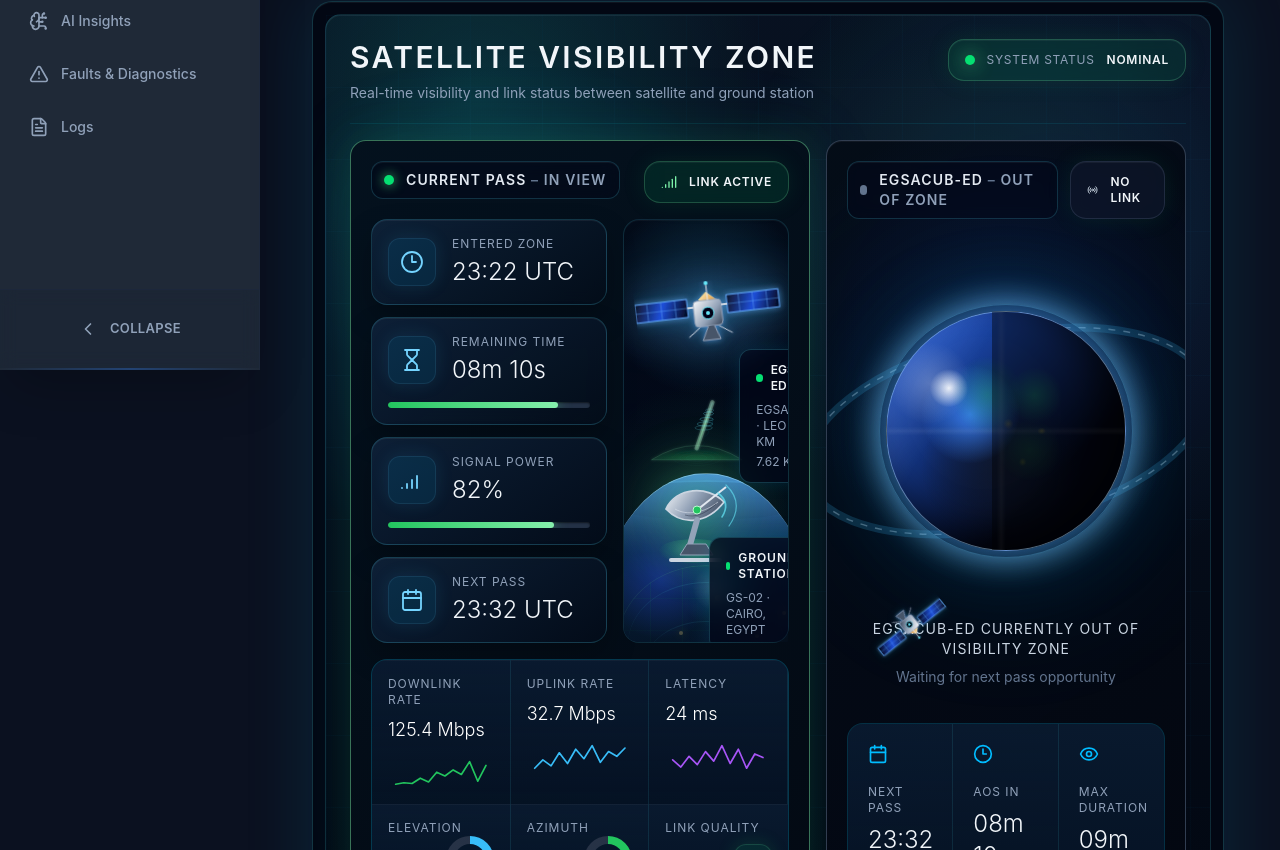
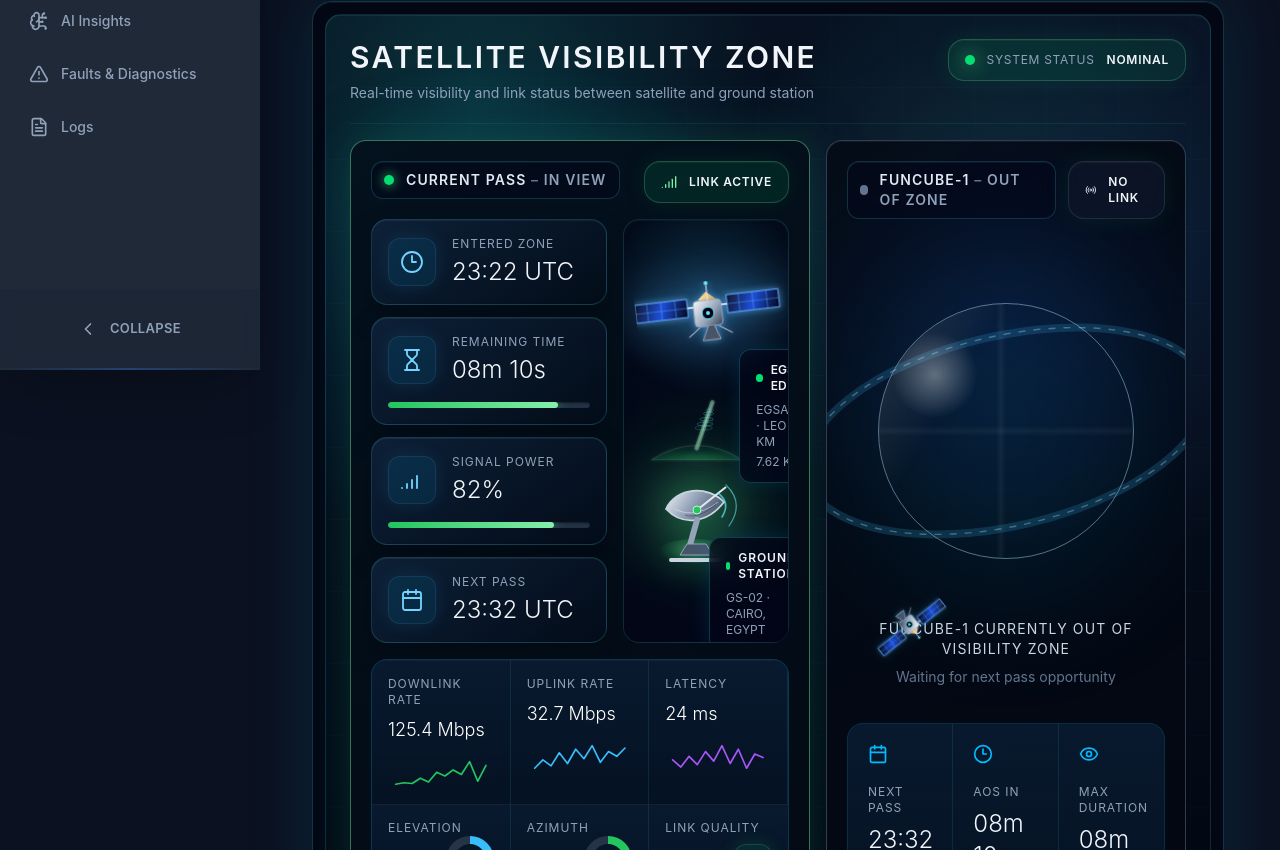
Before and after one commit to ahmedfarghaly261/MCC, a React (Vite) app: page /dashboard in a window 1280 px wide. Shown: the part 430-1280 px from the top of the page. Built offline with nearby package versions, Linux system fonts and the light colour scheme; sample sign-in values are in the browser's storage.

Commit message:
add more animations to visibility zone section

```diff
--- a/src/pages/dashboard/composables/CurrentVisibilityCard.tsx
+++ b/src/pages/dashboard/composables/CurrentVisibilityCard.tsx
@@ -75,7 +75,7 @@
     code: "EGSACUB-ED",
     orbit: "LEO",
     altitude: "512 KM",
-    inclination: "51.6 deg",
+    inclination: "51.6 DEG",
     velocity: "7.62 KM/S",
     mission: "Educational CubeSat",
     station: {
@@ -114,6 +114,59 @@
         value: "213.8 deg",
         accent: "green",
         gauge: 72,
+      },
+      {
+        label: "Link Quality",
+        value: "Good",
+        accent: "green",
+        icon: ShieldCheck,
+      },
+    ],
+  },
+  {
+    name: "FUNcube-1",
+    code: "AO-73",
+    orbit: "LEO",
+    altitude: "635 KM",
+    inclination: "97.8 DEG",
+    velocity: "7.54 KM/S",
+    mission: "Amateur Radio Education",
+    station: {
+      code: "GS-01",
+      location: "Cairo, Egypt",
+    },
+    passDurationSeconds: 501,
+    signalPower: 79,
+    telemetry: [
+      {
+        label: "Downlink Rate",
+        value: "112.8 Mbps",
+        accent: "green",
+        sparkline: [16, 19, 18, 25, 23, 31, 28, 35, 30, 41, 26, 37],
+      },
+      {
+        label: "Uplink Rate",
+        value: "29.6 Mbps",
+        accent: "blue",
+        sparkline: [13, 20, 16, 24, 18, 28, 22, 30, 21, 27, 24, 31],
+      },
+      {
+        label: "Latency",
+        value: "28 ms",
+        accent: "purple",
+        sparkline: [30, 24, 34, 26, 37, 29, 39, 27, 36, 25, 33, 29],
+      },
+      {
+        label: "Elevation",
+        value: "43.8 deg",
+        accent: "blue",
+        gauge: 58,
+      },
+      {
+        label: "Azimuth",
+        value: "198.6 deg",
+        accent: "green",
+        gauge: 66,
       },
       {
         label: "Link Quality",
@@ -722,45 +775,15 @@
 }
 
 function EarthHorizon() {
-  const cityLights = [
-    ["54%", "37%", "h-1.5 w-1.5"],
-    ["60%", "45%", "h-1 w-1"],
-    ["67%", "39%", "h-1.5 w-1.5"],
-    ["72%", "49%", "h-1 w-1"],
-    ["49%", "54%", "h-1 w-1"],
-    ["78%", "57%", "h-1.5 w-1.5"],
-    ["38%", "48%", "h-1 w-1"],
-    ["84%", "42%", "h-1 w-1"],
-    ["57%", "62%", "h-1.5 w-1.5"],
-    ["70%", "68%", "h-1 w-1"],
-  ];
-
   return (
-    <div className="absolute inset-x-[-18%] bottom-[-38%] h-[78%] overflow-hidden rounded-t-[100%]">
-      <div className="absolute inset-x-[-3%] top-[-7%] h-20 rounded-[100%] bg-sky-300/30 blur-2xl" />
-      <div className="absolute inset-x-[2%] top-[2%] h-10 rounded-[100%] border-t-2 border-sky-300/80 shadow-[0_-12px_36px_rgba(96,165,250,0.85)]" />
-      <div className="absolute inset-0 rounded-t-[100%] border-t border-sky-200/50 bg-[radial-gradient(circle_at_30%_32%,rgba(30,64,175,0.85),transparent_22%),radial-gradient(circle_at_58%_34%,rgba(14,116,144,0.66),transparent_18%),radial-gradient(circle_at_72%_48%,rgba(15,23,42,0.82),transparent_29%),linear-gradient(180deg,rgba(74,144,226,0.84),rgba(11,52,84,0.88)_24%,rgba(5,22,38,0.96)_66%,rgba(2,8,23,1))]" />
-      <div className="absolute inset-x-[10%] top-[28%] h-[48%] rounded-[100%] border border-green-300/18 bg-[linear-gradient(90deg,rgba(34,197,94,0.14)_1px,transparent_1px),linear-gradient(180deg,rgba(34,197,94,0.1)_1px,transparent_1px)] bg-[size:32px_32px] opacity-80 [mask-image:linear-gradient(180deg,black,transparent_85%)]" />
-      <div className="absolute inset-x-[15%] top-[33%] h-[38%] rounded-[100%] border-t border-cyan-300/15" />
-      <div className="absolute inset-x-[22%] top-[45%] h-[28%] rounded-[100%] border-t border-cyan-300/12" />
-      {cityLights.map(([left, top, size]) => (
-        <motion.span
-          key={`${left}-${top}`}
-          className={cn(
-            "absolute rounded-full bg-amber-200 shadow-[0_0_9px_rgba(251,191,36,0.85)]",
-            size,
-          )}
-          style={{ left, top }}
-          animate={{ opacity: [0.35, 1, 0.45] }}
-          transition={{
-            duration: 2.6,
-            repeat: Infinity,
-            ease: "easeInOut",
-            delay: Number.parseInt(left, 10) / 80,
-          }}
-        />
-      ))}
-      <div className="absolute inset-0 bg-[radial-gradient(circle_at_54%_35%,rgba(255,255,255,0.16),transparent_9%),linear-gradient(180deg,transparent,rgba(2,6,23,0.52)_72%)]" />
+    <div className="pointer-events-none absolute inset-0 z-0 overflow-hidden">
+      <div className="earth-horizon-real absolute inset-0">
+        <div className="earth-scene-overlay absolute inset-0" />
+        <div className="earth-city-overlay absolute inset-0" />
+        <div className="earth-grid-overlay absolute inset-x-[8%] bottom-[2%] h-[42%]" />
+      </div>
+      <div className="earth-atmosphere-glow absolute inset-x-[-8%] bottom-[30%] h-24 rounded-[100%]" />
+      <div className="absolute inset-x-0 bottom-0 h-20 bg-gradient-to-t from-[#020617]/88 via-[#020617]/34 to-transparent" />
     </div>
   );
 }
@@ -1010,12 +1033,11 @@
 
 function EarthGlobe() {
   return (
-    <div className="absolute left-1/2 top-1/2 z-20 h-60 w-60 -translate-x-1/2 -translate-y-1/2 rounded-full border border-sky-200/45 bg-[radial-gradient(circle_at_26%_32%,rgba(255,255,255,0.9),transparent_8%),radial-gradient(circle_at_35%_43%,rgba(59,130,246,0.9),transparent_24%),radial-gradient(circle_at_62%_35%,rgba(34,197,94,0.28),transparent_13%),radial-gradient(circle_at_48%_66%,rgba(15,23,42,0.92),transparent_40%),linear-gradient(135deg,#2563eb,#020617_70%)] shadow-[0_0_38px_rgba(96,165,250,0.62),0_0_90px_rgba(14,165,233,0.22),inset_-22px_-18px_34px_rgba(0,0,0,0.58)]">
-      <div className="absolute inset-[-8px] rounded-full border border-sky-300/25 shadow-[0_0_32px_rgba(125,211,252,0.45)]" />
-      <div className="absolute inset-0 rounded-full bg-[radial-gradient(ellipse_at_42%_35%,rgba(22,163,74,0.34),transparent_18%),radial-gradient(ellipse_at_60%_58%,rgba(22,101,52,0.3),transparent_16%),radial-gradient(ellipse_at_51%_47%,rgba(250,204,21,0.18),transparent_3%),radial-gradient(ellipse_at_65%_50%,rgba(250,204,21,0.22),transparent_2%),radial-gradient(ellipse_at_57%_63%,rgba(250,204,21,0.17),transparent_2%)]" />
-      <div className="absolute inset-0 rounded-full bg-[linear-gradient(90deg,transparent_46%,rgba(255,255,255,0.08)_48%,transparent_50%),linear-gradient(180deg,transparent_48%,rgba(255,255,255,0.08)_50%,transparent_52%)] opacity-80" />
-      <div className="absolute inset-y-0 right-0 w-[56%] rounded-r-full bg-black/42" />
-      <div className="absolute inset-0 rounded-full bg-[radial-gradient(circle_at_18%_30%,rgba(255,255,255,0.24),transparent_16%),linear-gradient(120deg,rgba(255,255,255,0.16),transparent_32%)]" />
+    <div className="earth-globe-real absolute left-1/2 top-1/2 z-20 h-64 w-64 -translate-x-1/2 -translate-y-1/2 rounded-full border border-sky-200/45">
+      <div className="globe-atmosphere absolute inset-[-10px] rounded-full" />
+      <div className="globe-shadow-overlay absolute inset-0 rounded-full" />
+      <div className="absolute inset-0 rounded-full bg-[linear-gradient(90deg,transparent_46%,rgba(255,255,255,0.075)_48%,transparent_50%),linear-gradient(180deg,transparent_48%,rgba(255,255,255,0.065)_50%,transparent_52%)] opacity-70" />
+      <div className="absolute inset-0 rounded-full bg-[radial-gradient(circle_at_22%_28%,rgba(255,255,255,0.34),transparent_16%),linear-gradient(120deg,rgba(255,255,255,0.15),transparent_32%)]" />
     </div>
   );
 }
```
